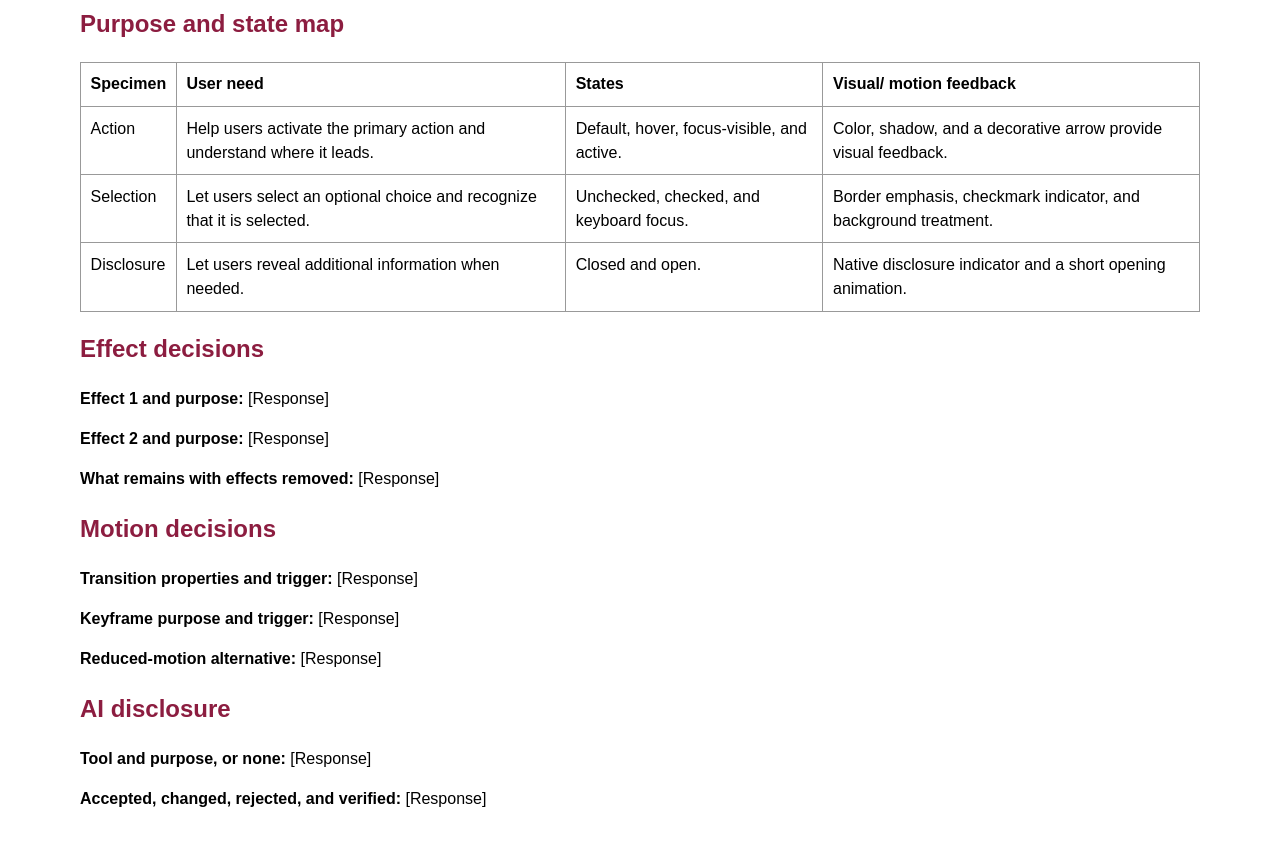
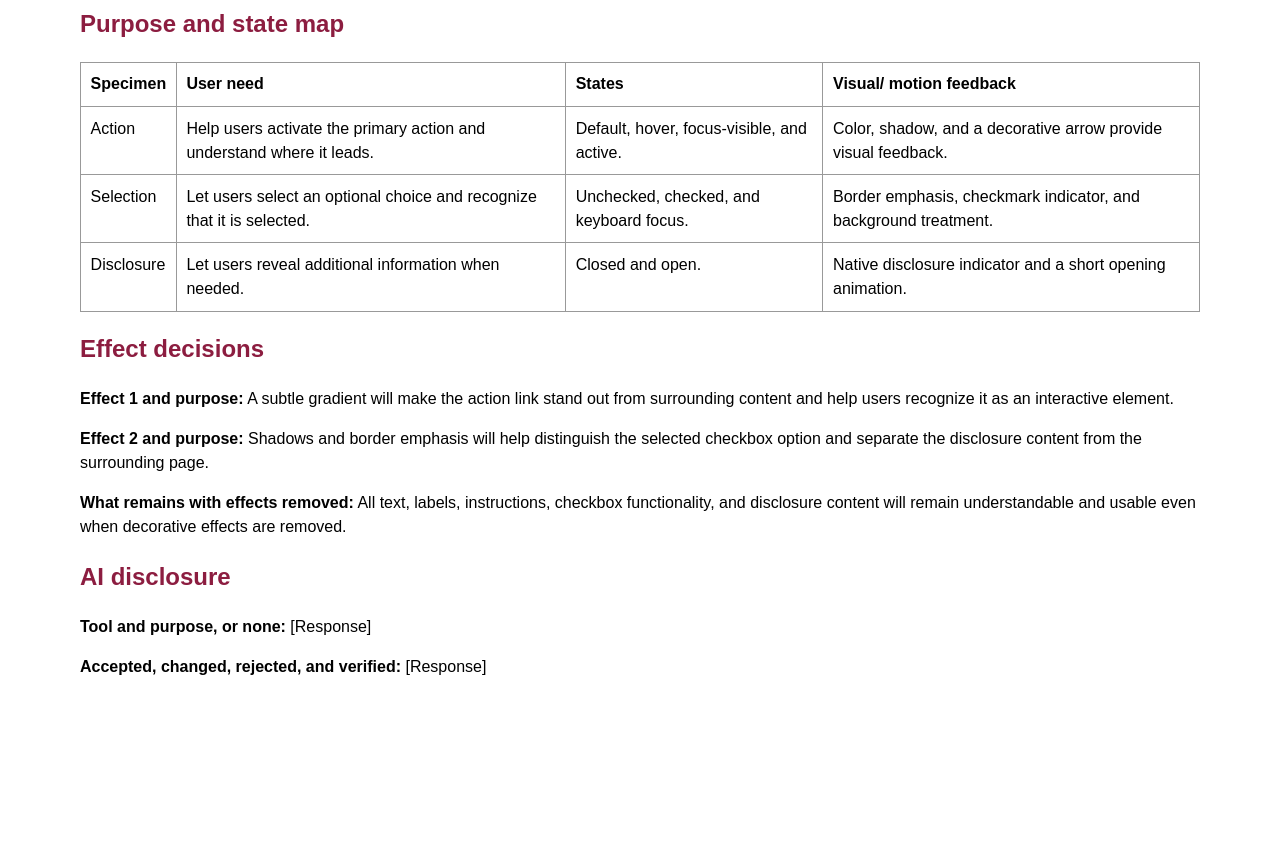
Before and after one commit to cteubank-ux/Module6-State-and-Motion-Practice-Starter, a plain HTML site: page prototype-plan.html in a window 1280 px wide. Shown: the part 101-944 px from the top of the page. After the commit the page ends 812 px from the top, so only its background shows below. Drawn offline with Linux system fonts and the light colour scheme.

Commit message:
Update prototype-plan.html

```diff
--- a/prototype-plan.html
+++ b/prototype-plan.html
@@ -56,13 +56,10 @@
             </tr>
         </table>
         <h2>Effect decisions</h2>
-        <p><strong>Effect 1 and purpose:</strong> [Response]</p>
-        <p><strong>Effect 2 and purpose:</strong> [Response]</p>
-        <p><strong>What remains with effects removed:</strong> [Response]</p>
-        <h2>Motion decisions</h2>
-        <p><strong>Transition properties and trigger:</strong> [Response]</p>
-        <p><strong>Keyframe purpose and trigger:</strong> [Response]</p>
-        <p><strong>Reduced-motion alternative:</strong> [Response]</p>
+        <p><strong>Effect 1 and purpose:</strong> A subtle gradient will make the action link stand out from surrounding content and help users recognize it as an interactive element.</p>
+        <p><strong>Effect 2 and purpose:</strong> Shadows and border emphasis will help distinguish the selected checkbox option and separate the disclosure content from the surrounding page.</p>
+        <p><strong>What remains with effects removed:</strong> All text, labels, instructions, checkbox functionality, and disclosure content will remain understandable and usable even when decorative effects are removed.</p>
+
         <h2>AI disclosure</h2>
         <p><strong>Tool and purpose, or none:</strong> [Response]</p>
         <p><strong>Accepted, changed, rejected, and verified:</strong> [Response]</p>
```
